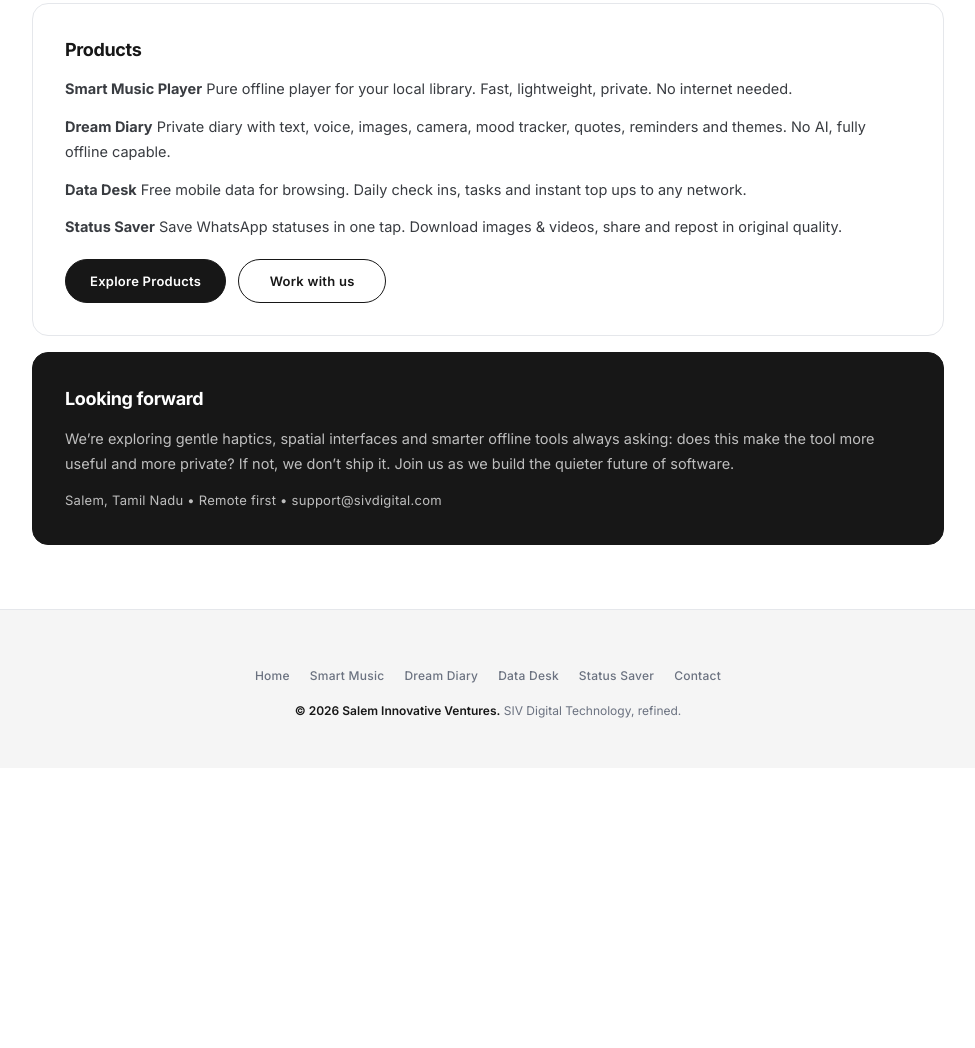
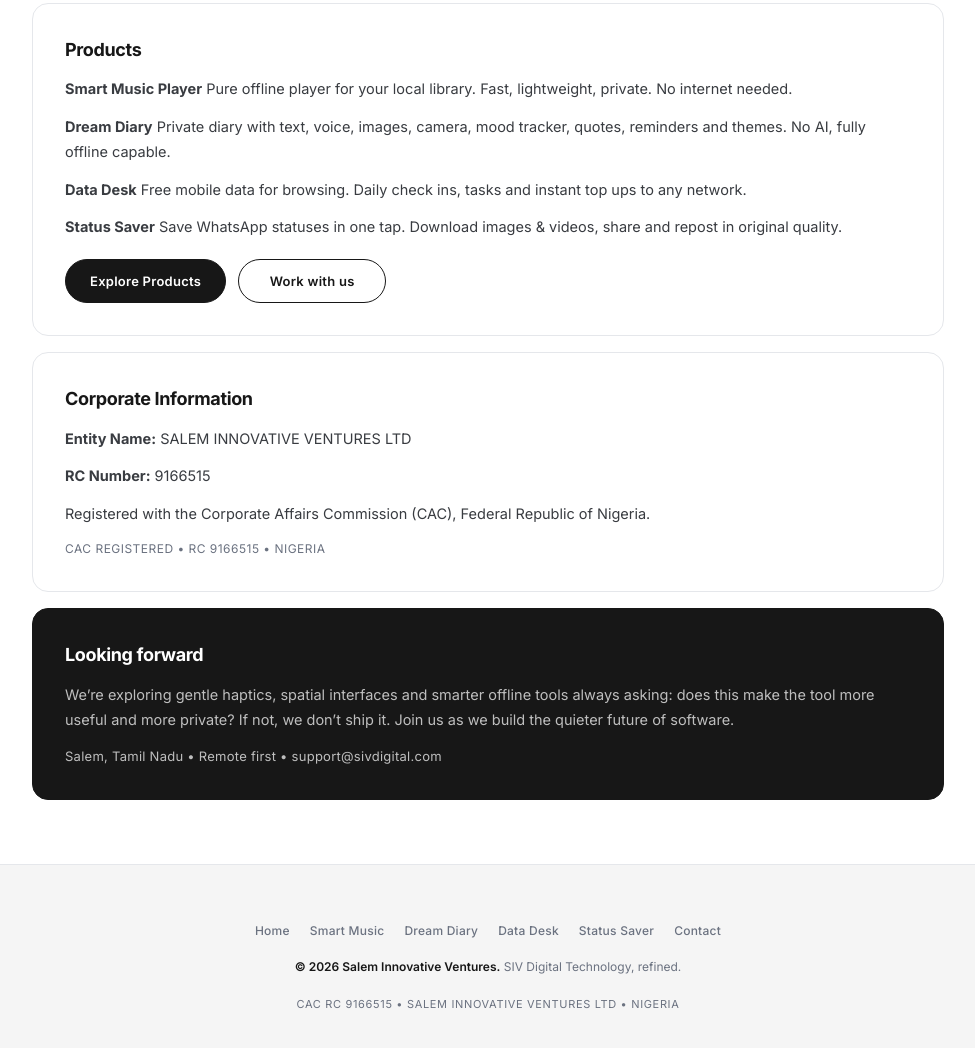
Before and after one commit to josephsamuel02/Salem-apps-website, a plain HTML site: page about.html in a window 1280 px wide. Shown: the part 1282-2330 px from the top of the page, without its empty margins (152-1127 px from the left). Before the commit the page ends 2050 px from the top, so only its background shows below. Drawn offline with Linux system fonts and the light colour scheme.

Commit message:
feat: add corporate information and registration details to multiple pages for transparency

```diff
--- a/about.html
+++ b/about.html
@@ -119,6 +119,14 @@
       </div>
     </section>
 
+    <section class="about-section">
+      <h2>Corporate Information</h2>
+      <p><strong>Entity Name:</strong> SALEM INNOVATIVE VENTURES LTD</p>
+      <p><strong>RC Number:</strong> 9166515</p>
+      <p>Registered with the Corporate Affairs Commission (CAC), Federal Republic of Nigeria.</p>
+      <p style="margin-top:12px; font-size:12px; color:var(--text-tertiary); letter-spacing:0.04em; text-transform:uppercase;">CAC Registered • RC 9166515 • Nigeria</p>
+    </section>
+
     <section class="about-section about-section--invert">
       <h2>Looking forward</h2>
       <p>We’re exploring gentle haptics, spatial interfaces and smarter offline tools always asking: does this make the tool more useful and more private? If not, we don’t ship it. Join us as we build the quieter future of software.</p>
@@ -137,6 +145,7 @@
         <a href="mailto:support@sivdigital.com">Contact</a>
       </div>
       <p><strong>© 2026 Salem Innovative Ventures.</strong> SIV Digital Technology, refined.</p>
+      <p style="font-size:11px; letter-spacing:0.06em; text-transform:uppercase; color:var(--text-tertiary); margin-top:4px;">CAC RC 9166515 • SALEM INNOVATIVE VENTURES LTD • Nigeria</p>
     </div>
   </footer>
 
```
Also changed, not shown: data-desk-privacy.html (+1 -0 lines), data-desk.html (+1 -0 lines), dream-diary-delete-account.html (+1 -0 lines), dream-diary-privacy.html (+1 -0 lines), dream-diary.html (+1 -0 lines), index.html (+1 -0 lines), smart-music-player-privacy.html (+1 -0 lines), smart-music-player.html (+1 -0 lines), status-saver-privacy.html (+1 -0 lines), status-saver.html (+1 -0 lines).
